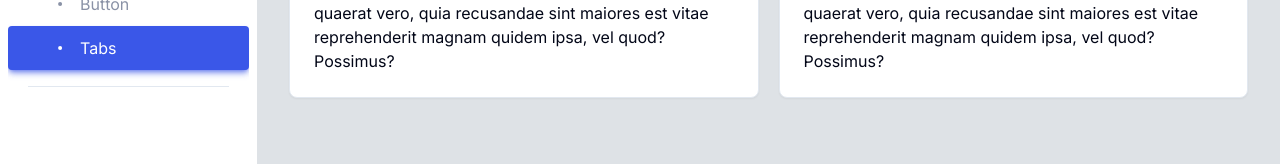
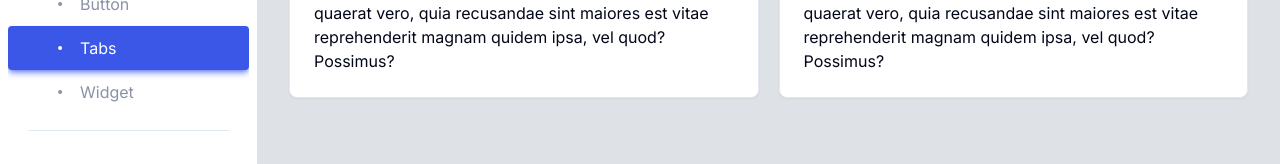
Before and after one commit to saefulbarkah/hope-ui-next, a Next.js app in the folder packages/: page /ui/components/tabs in a window 1280 px wide. Shown: the part 352-516 px from the top of the page. Built offline with nearby package versions, Linux system fonts and the light colour scheme.

Commit message:
feat(button): add shadow in button solid variant

```diff
--- a/packages/src/components/sidebar/sidebar.tsx
+++ b/packages/src/components/sidebar/sidebar.tsx
@@ -76,6 +76,10 @@ const menus: menu[] = [
           {
             label: "Tabs",
             url: "/tabs",
+          },
+          {
+            label: "Widget",
+            url: "/widget",
           },
         ],
       },
--- a/packages/src/components/ui/button.tsx
+++ b/packages/src/components/ui/button.tsx
@@ -13,27 +13,28 @@ const primaryVariant = {
 };
 
 const dangerVariant = {
-  danger: "bg-danger text-white hover:bg-danger/90",
+  danger: "bg-danger text-white hover:bg-danger/90 shadow-md shadow-danger/60",
   "outline-danger": "hover:bg-danger/5 border border-danger text-danger",
   "semi-danger":
     "bg-danger/20 text-danger font-medium shadow-md shadow-danger/20",
 };
 
 const warningVariant = {
-  warning: "bg-warning hover:bg-warning/90 active:bg-warning/70 text-white",
+  warning:
+    "bg-warning hover:bg-warning/90 active:bg-warning/70 text-white shadow-md shadow-warning/60",
   "outline-warning": "hover:bg-warning/5 border border-warning text-warning",
   "semi-warning":
     "bg-warning/20 text-warning font-medium shadow-md shadow-warning/20",
 };
 
 const infoVariant = {
-  info: "bg-info hover:bg-info/90 active:bg-info/70 text-white",
+  info: "bg-info hover:bg-info/90 active:bg-info/70 text-white shadow-md shadow-info/60",
   "outline-info": "hover:bg-info/5 border border-info text-info",
   "semi-info": "bg-info/20 text-info font-medium shadow-md shadow-info/20",
 };
 
 const darkVariant = {
-  dark: "bg-dark hover:bg-dark/90 active:bg-dark/70 text-white",
+  dark: "bg-dark hover:bg-dark/90 active:bg-dark/70 text-white shadow-md shadow-dark/60",
   "outline-dark": "hover:bg-dark/5 border border-dark text-dark",
 };
 
```
